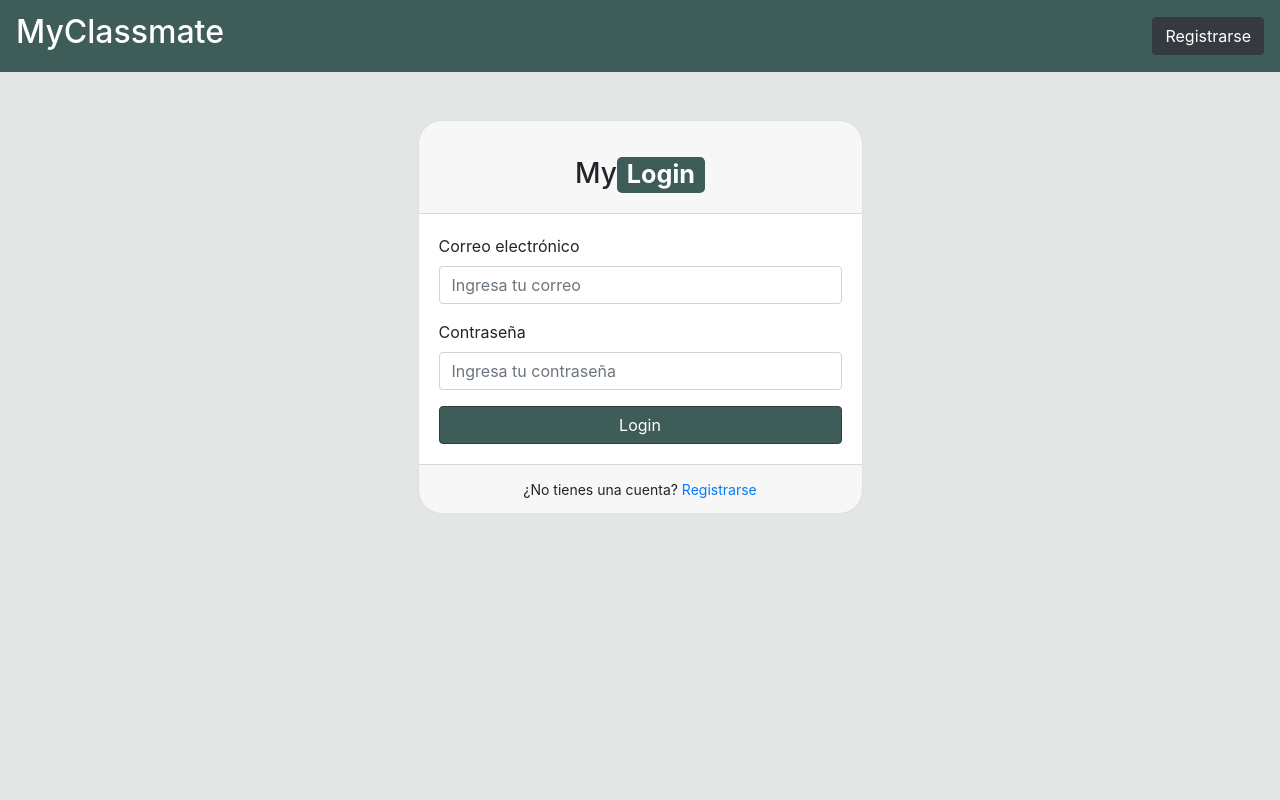
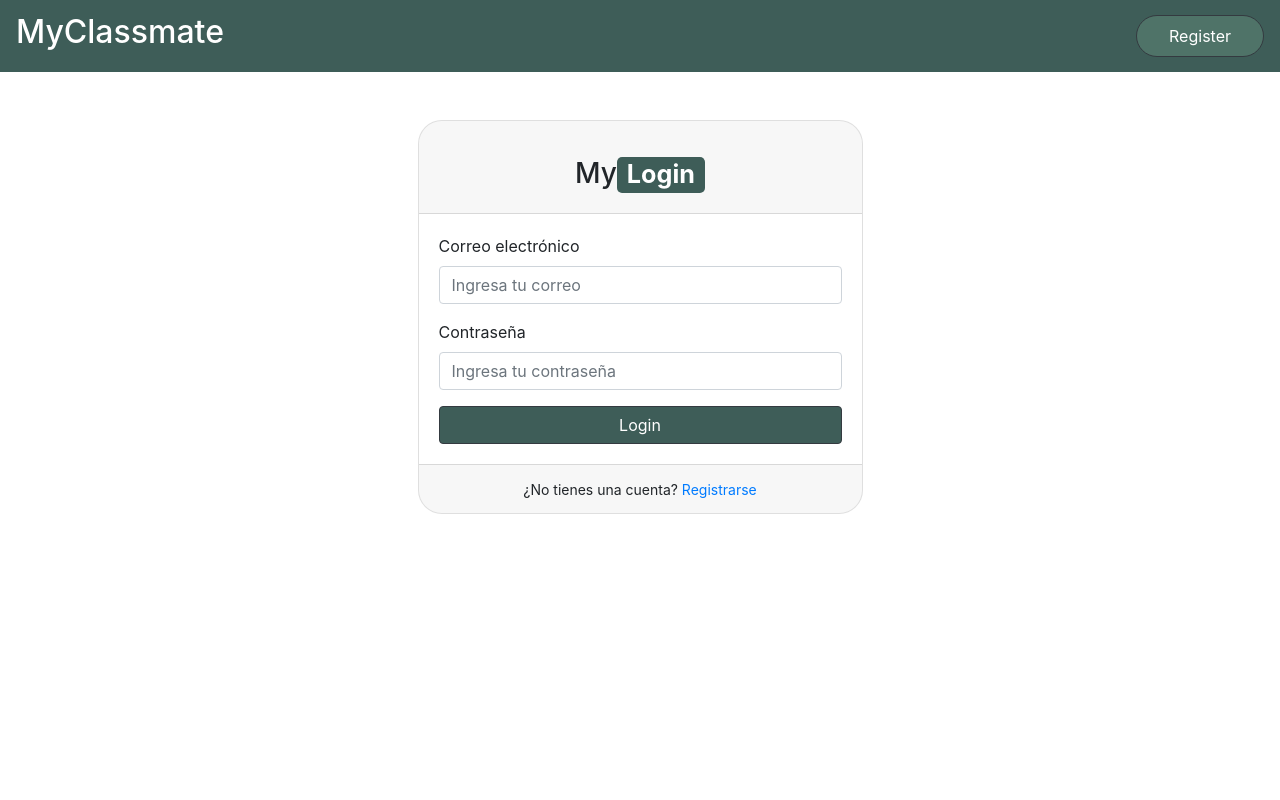
Before and after one commit to ChinitoPacas31/My-classmate, a Flask app: page /login in a window 1280 px wide. Run offline with Flask 3, Linux system fonts and the light colour scheme.

Commit message:
mas arreglos
arreglos

```diff
--- a/templates/login.html
+++ b/templates/login.html
@@ -14,21 +14,12 @@
     <script src="https://cdn.jsdelivr.net/npm/bootstrap@4.6.2/dist/js/bootstrap.min.js" integrity="sha384-+sLIOodYLS7CIrQpBjl+C7nPvqq+FbNUBDunl/OZv93DB7Ln/533i8e/mZXLi/P+" crossorigin="anonymous"></script>
 
     <style>
-        /* Imagen de fondo borrosa */
         body, html {
             height: 100%;
             margin: 0;
         }
         .background-nav{
         background-color: #3e5d58;
-      }
-      .background-image {
-        background-color: #e2e7e6;
-          position: absolute;
-          top: 0;
-          left: 0;
-          right: 0;
-          bottom: 0;
       }
       .button-bg{
         background-color:#3e5d58 ;
@@ -55,6 +46,20 @@
         .card{
           border-radius: 1.5rem;
         }
+                /* Estilo para los botones "Register" y "Log In" */
+                .nav-item .btn {
+            background-color: #4f7368;  /* Verde suave */
+            color: white;  /* Color de texto blanco */
+            border-radius: 1.5rem;  /* Bordes redondeados */
+            padding: 0.5rem 2rem;  /* Espaciado dentro del botón */
+            font-size: 1rem;  /* Tamaño de fuente moderado */
+            transition: background-color 0.3s ease, transform 0.3s ease;  /* Transiciones suaves */
+        }
+
+        .nav-item .btn:hover {
+            background-color: #5e8e7a;  /* Verde más claro en hover */
+            transform: translateY(-2px);  /* Ligera elevación en hover */
+        }
 
     </style>
 </head>
@@ -78,8 +83,8 @@
               <ul class="navbar-nav mr-auto">
               </ul>
 
-            <a class="nav-item mr-2" href="register.html" >
-                    <a href="{{ url_for('register') }}" class="btn btn-dark">Registrarse</a>
+              <a class="nav-item" href="{{ url_for('register') }}">
+                <button type="button" class="btn btn-dark">Register</button>
             </a>
             </div>
           </nav>
--- a/templates/perfil.html
+++ b/templates/perfil.html
@@ -162,7 +162,7 @@ background-color: #e2e7e6;
                 <!-- Información del usuario -->
                 <div class="row">
                   <div class="col-md-4 text-center">
-                    <img style="width: 150px; height: 150px;" src="davidxd.jpeg" class="rounded-circle mb-3" alt="Foto de perfil">
+                    <img style="width: 150px; height: 150px;" src="{{ url_for('static', filename='images/userxd.png') }}" class="rounded-circle mb-3" alt="Foto de perfil">
                     <h3>{{ session['user_name'] }}</h3>
                     <p class="text-muted">Estudiante de Programación</p>
                     <p class="text-muted">Seguidores: 4</p>
```
Also changed, not shown: templates/index.html (+26 -2 lines), templates/register.html (+15 -12 lines).
